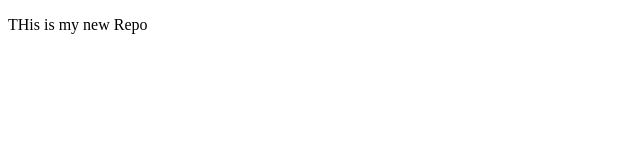
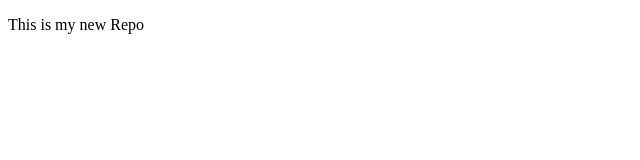
Before and after one commit to keshavkumar11/LocalRepo, a plain HTML site: page index.html in a window 1280 px wide. Shown: the full height of the page, 0-640 px from the left. Drawn offline with Linux system fonts and the light colour scheme.

Commit message:
Fixed Readme

```diff
--- a/index.html
+++ b/index.html
@@ -6,6 +6,6 @@
     <title>Document</title>
 </head>
 <body>
-    <p>THis is my new Repo</p>
+    <p>This is my new Repo</p>
 </body>
 </html>
```
Also changed, not shown: 1 other file.
